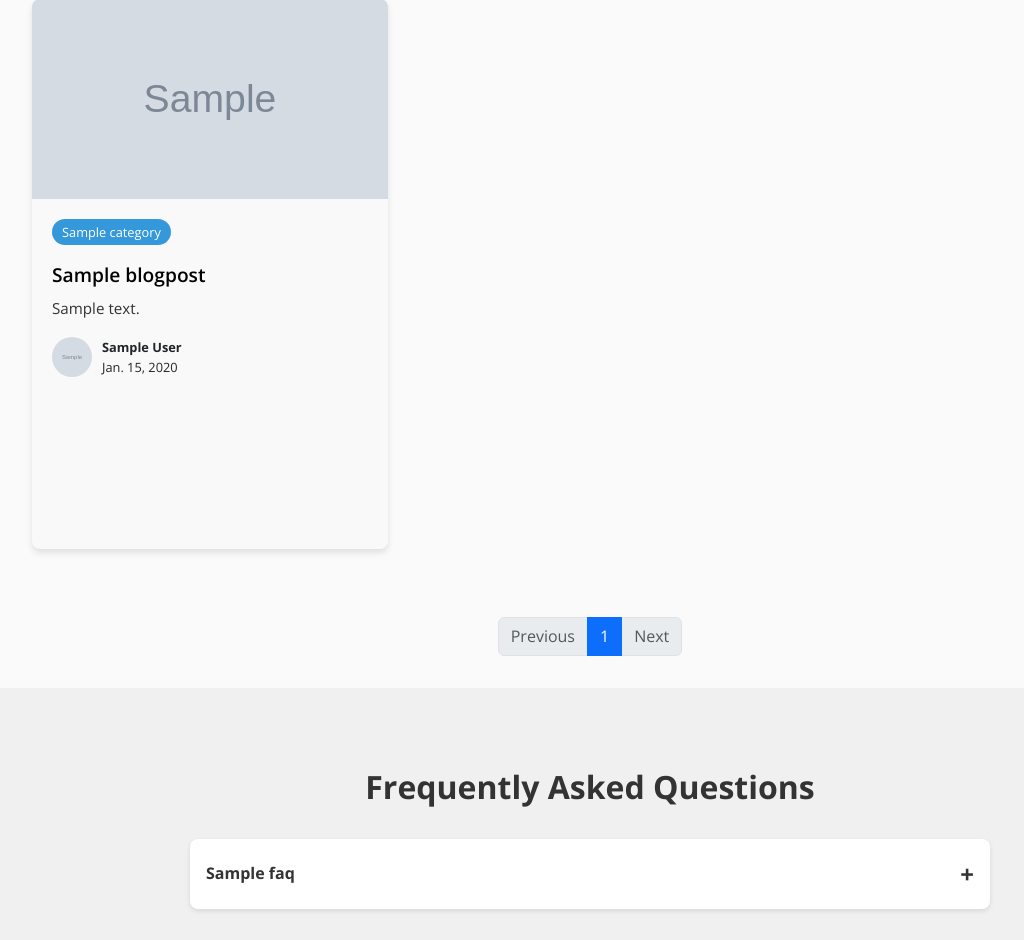
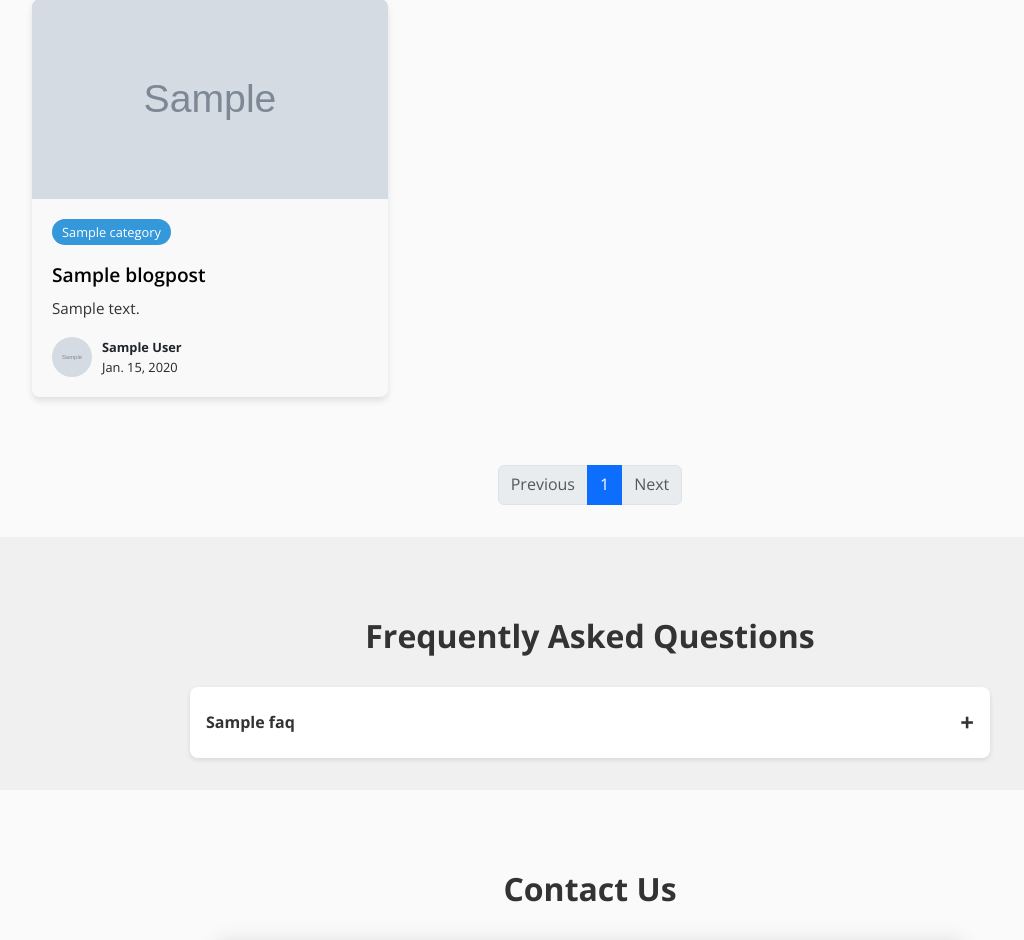
Before and after one commit to saurabhp85070/Blog-Website-Ullekh, a Django app: page / in a window 1280 px wide. Shown: the part 2970-3910 px from the top of the page, without its empty margins (50-1074 px from the left). Run offline with Django 4.2, Linux system fonts and the light colour scheme; tables that the repository leaves empty hold one stand-in row (values such as "Sample post"); grey boxes marked "Sample" are stand-in pictures; some libraries are stand-ins or nearby versions.

Commit message:
blog cardpreview height issue of index page fixed

```diff
--- a/ullekh/web_app/static/web_app/css/style.css
+++ b/ullekh/web_app/static/web_app/css/style.css
@@ -399,13 +399,14 @@ body .navbar .dropdown-item:hover {
 }
 
 .blog-card {
-    height: 550px;
     background-color: var(--card-background);
     border-radius: 8px;
     box-shadow: 0 4px 6px rgba(0, 0, 0, 0.1);
     margin-bottom: 20px;
     overflow: hidden;
     transition: transform 0.3s ease, box-shadow 0.3s ease;
+    display: flex;
+    flex-direction: column;
 }
 
 .blog-card:hover {
@@ -426,6 +427,7 @@ body .navbar .dropdown-item:hover {
 
 .blog-card .content {
     padding: 20px;
+    flex-grow: 1;
 }
 
 .blog-card .tag {
@@ -470,7 +472,7 @@ body .navbar .dropdown-item:hover {
 .blog-card .author {
     display: flex;
     align-items: center;
-    margin-top: 15px;
+    margin-top: auto;
 }
 
 .blog-card .author img {
```
